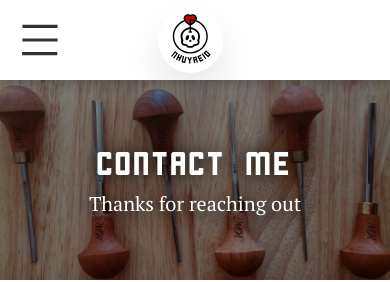
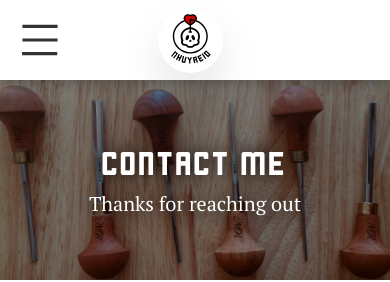
Before and after one commit to Hadr619/nhuy-next, a Next.js app: page /contact in a window 390 px wide. Shown: the top 282 px of the page. Built offline with nearby package versions, Linux system fonts and the light colour scheme.

Commit message:
minimize gap in page titles, text-align to left for about text mobile

```diff
--- a/components/Masthead/Masthead.module.scss
+++ b/components/Masthead/Masthead.module.scss
@@ -47,13 +47,14 @@ $navHeight: 95px;
 
 .title{
     display: flex;
-    gap: spacing(4);
+    gap: spacing(2);
     font-size: rem(32);
     font-family: $cornerstone;
     color:$white;
     text-shadow: -2px 1px 18px rgba(0,0,0, 1);
 
     @include bp(medium){
+        gap: spacing(4);
         font-size: rem(70);
     }
 }
--- a/styles/pages/about/about.module.scss
+++ b/styles/pages/about/about.module.scss
@@ -66,12 +66,16 @@
     }
 
     .inner{
+        text-align: left;
+
         @include bp(medium){
             position:absolute;
             top:50%;
             left:0;
             transform:translateY(-50%);
             padding:0;
+
+
         }
     }
 
```
